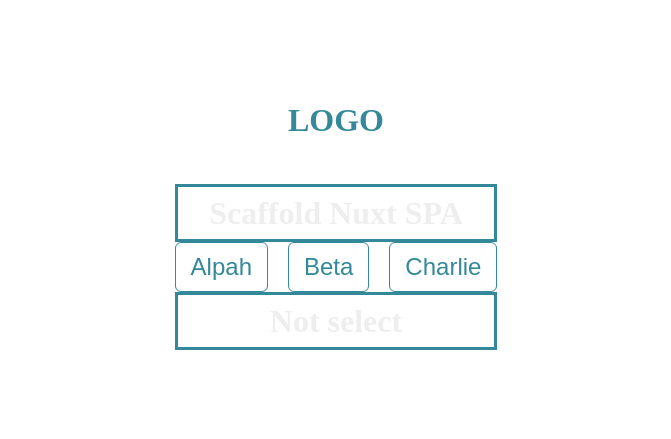
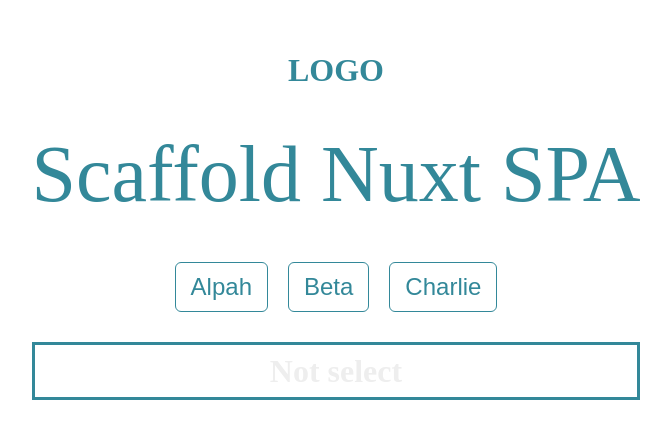
Before and after one commit to syuji-higa/template-nuxt-spa, a Nuxt app: page / in a window 1280 px wide. Shown: the part 173-612 px from the top of the page, without its empty margins (304-975 px from the left). Built offline with nearby package versions, Linux system fonts and the light colour scheme.

Commit message:
update style

```diff
--- a/components/Items.vue
+++ b/components/Items.vue
@@ -55,6 +55,7 @@ export default {
 .items
   display flex
   justify-content center
+  margin-bottom 30px
   padding 0
 
 .item
--- a/components/SelectedItemName.vue
+++ b/components/SelectedItemName.vue
@@ -1,8 +1,8 @@
 <template>
-  <div
-    :class="{ 'is-selected': isSelected }"
-    class="selected-item-name">
-    <p>
+  <div>
+    <p
+      :class="{ 'is-selected': isSelected }"
+      class="selected-item-name">
       <slot>Selected item name</slot>
     </p>
   </div>
@@ -21,7 +21,7 @@ export default {
 </script>
 
 <style lang="stylus">
-p
+.selected-item-name
   padding 10px 20px
   border 3px solid #389
   color #eee
@@ -29,6 +29,6 @@ p
   font-weight bold
   font-size 32px
 
-  .is-selected &
+  &.is-selected
     color #389
 </style>
--- a/pages/index.vue
+++ b/pages/index.vue
@@ -31,7 +31,7 @@ export default {
 .logo
   margin-bottom 48px
 
-.title
+.copy
   display block
   margin-bottom 48px
   color #389
```
